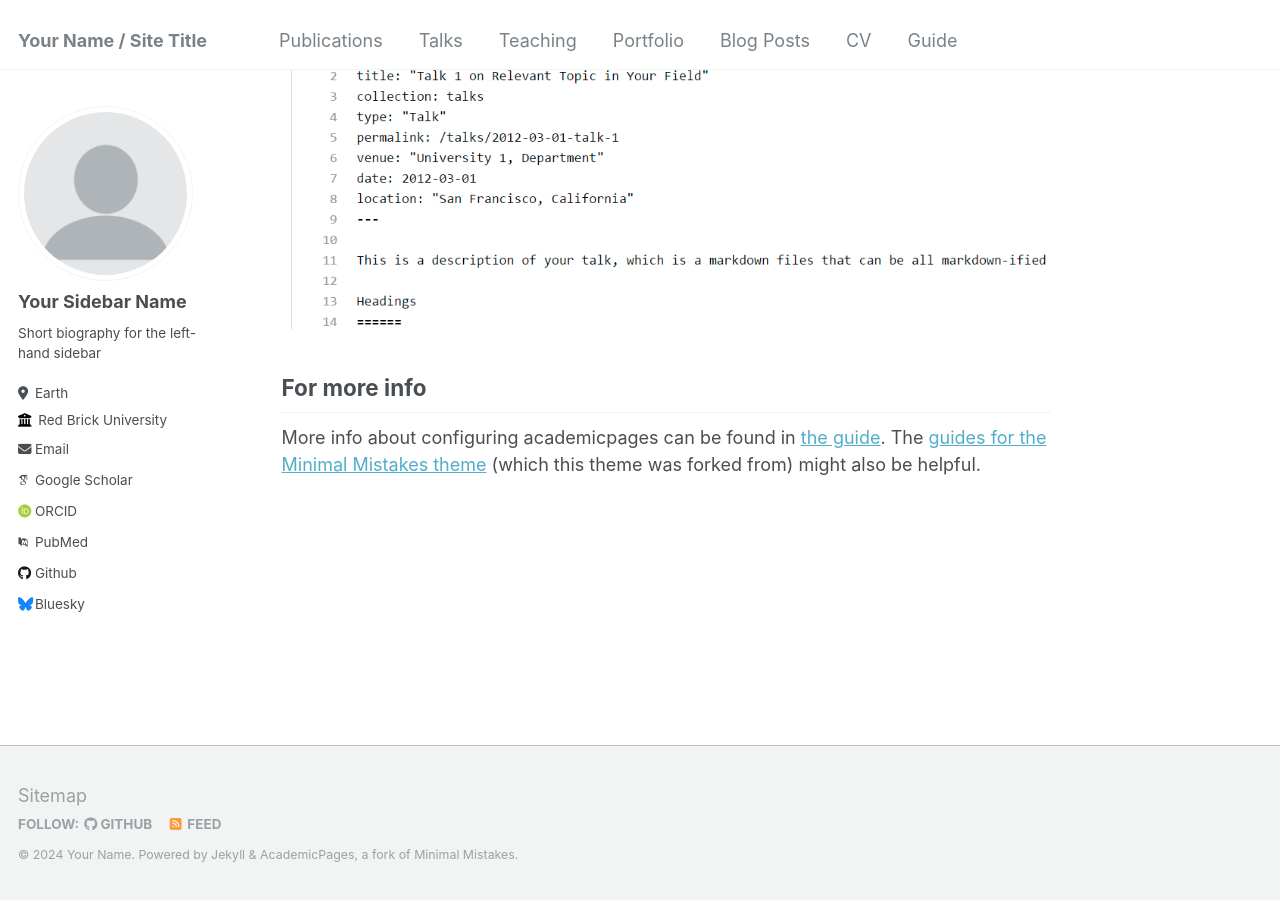
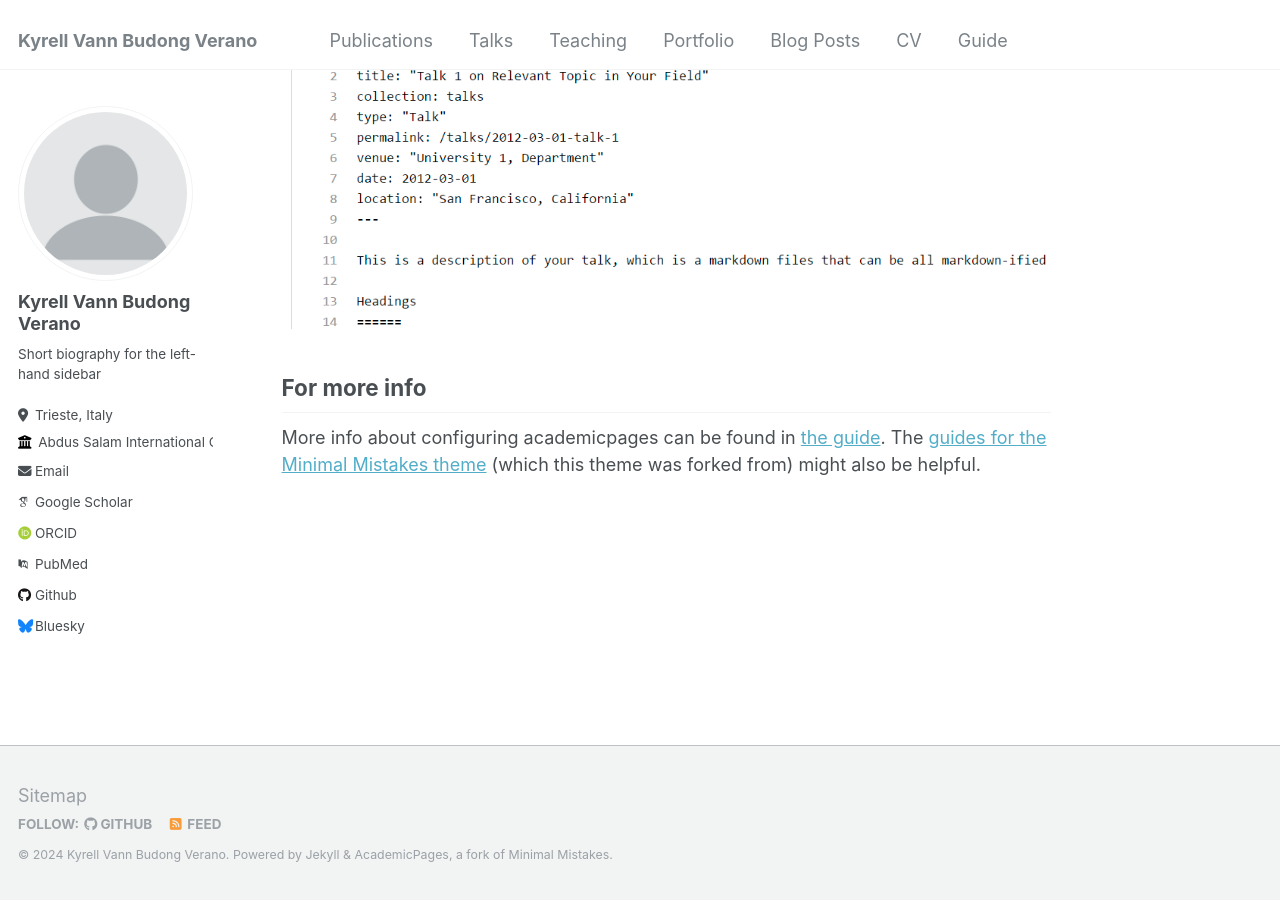
Before and after one commit to kyrellverano/kyrellverano.github.io, a Jekyll site: the page built from _pages/about.md, in a window 1280 px wide and 900 px high, scrolled down 2660 px. Built offline with Jekyll 4.4.1, drawn with Linux system fonts in a browser that asks for light colours; some web fonts are replaced.

Commit message:
Update _config.yml

```diff
--- a/_config.yml
+++ b/_config.yml
@@ -8,13 +8,13 @@
 
 # Basic Site Settings
 locale                   : "en-US"
-title                    : "Your Name / Site Title"
+title                    : "Kyrell Vann Budong Verano"
 title_separator          : "-"
-name                     : &name "Your Name"
+name                     : &name "Kyrell Vann Budong Verano"
 description              : &description "personal description"
-url                      : https://academicpages.github.io # the base hostname & protocol for your site e.g. "https://mmistakes.github.io"
+url                      : https://kyrellverano.github.io  # the base hostname & protocol for your site e.g. "https://mmistakes.github.io"
 baseurl                  : "" # the subpath of your site, e.g. "/blog"
-repository               : "academicpages/academicpages.github.io"
+repository               : "kyrellverano/kyrellverano.github.io/"
 
 # Site Author - The following control what appear as part of the author content on the side bar.
 #               If a field is blank the icon and link will not appear, otherwise it will be shown.
@@ -22,11 +22,11 @@ repository               : "academicpages/academicpages.github.io"
 author:
   # Biographic information
   avatar           : "profile.png"
-  name             : "Your Sidebar Name"
+  name             : "Kyrell Vann Budong Verano"
   pronouns         : # example: "she/her"
   bio              : "Short biography for the left-hand sidebar"
-  location         : "Earth"
-  employer         : "Red Brick University"
+  location         : "Trieste, Italy"
+  employer         : "Abdus Salam International Center for Theoretical Physics"
   uri              : # URL
   email            : "none@example.org"
 
```
